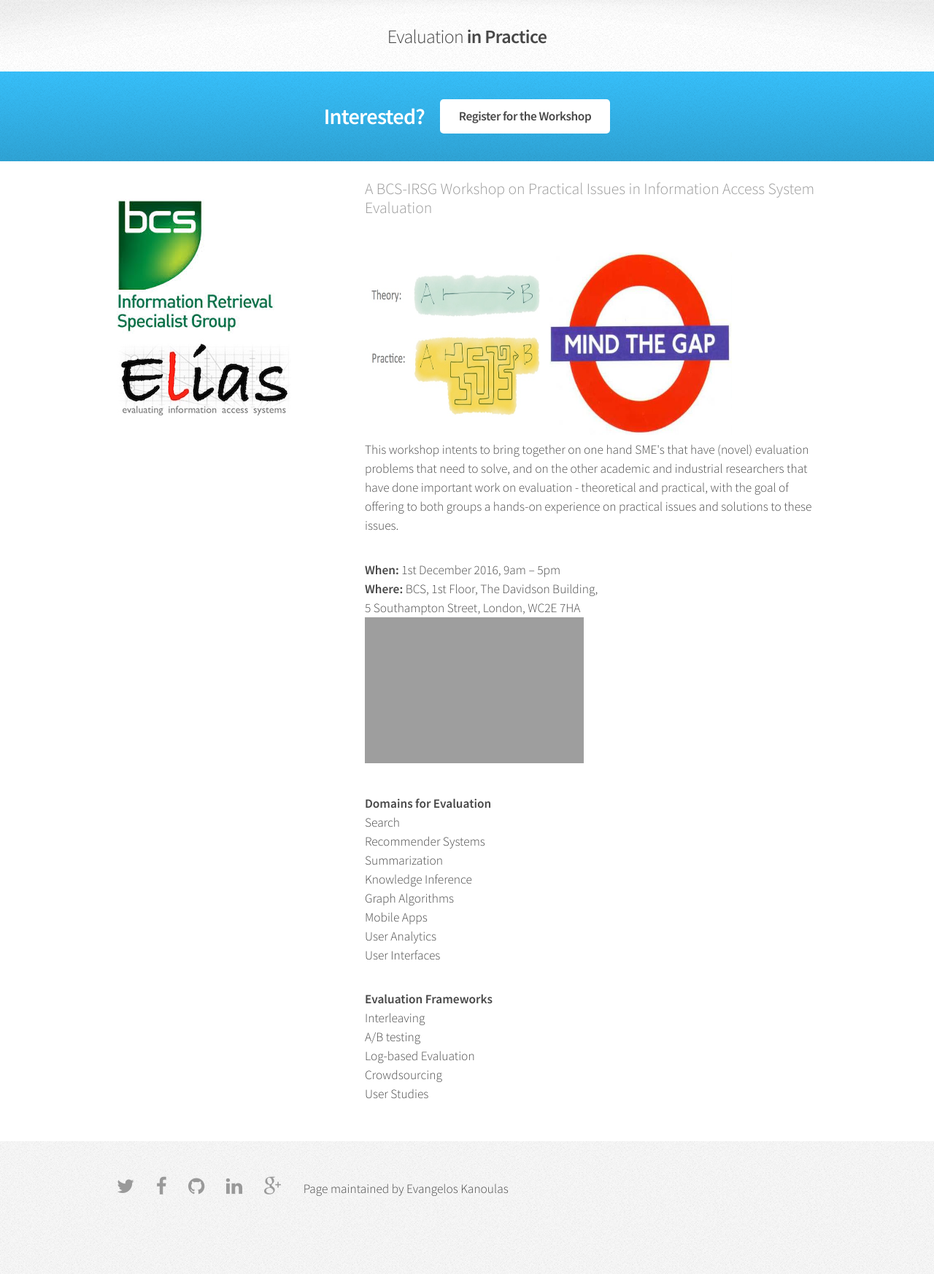
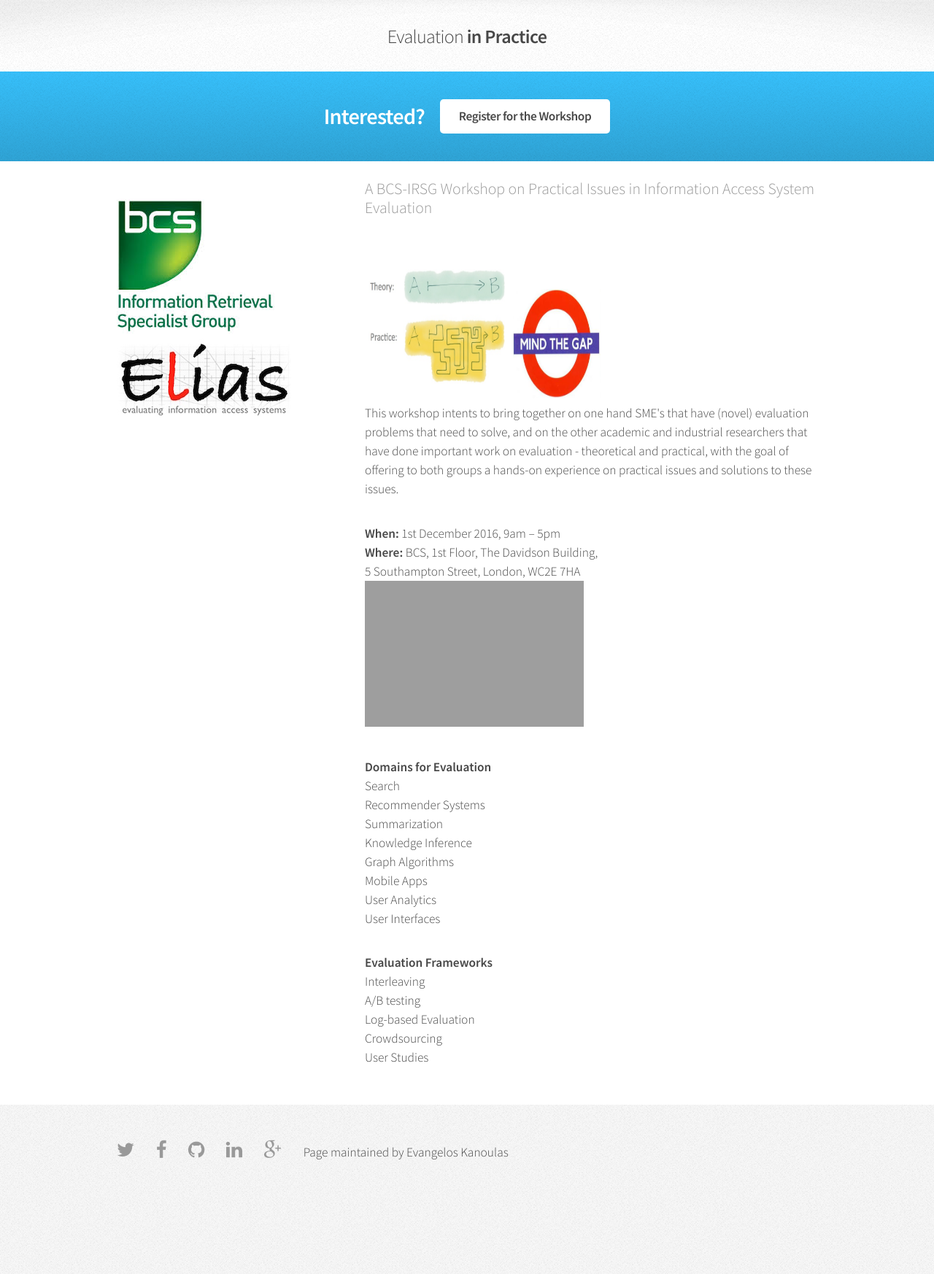
Before and after one commit to ekanou/RealEval, a Jekyll site: the page built from index.html, in a window 1280 px wide. Shown: the whole page at 73% size. Built offline with Jekyll 4.4.1, drawn with Linux system fonts in a browser that asks for light colours; the list of posts is cut into pages by our own code; after the commit the page ends 1696 px from its top, so only the background shows below that; grey boxes are pictures that could not be loaded.

Commit message:
Update index.html

```diff
--- a/index.html
+++ b/index.html
@@ -21,8 +21,8 @@ layout: default
 							<article>
 								<header>
 									<p>A BCS-IRSG Workshop on Practical Issues in Information Access System Evaluation</p>
-									<span class="logo"><img src="{{ site.baseurl }}/assets/images//theory_vs_practice.jpg" alt="" height="250" width="250"/></span>
-									<span class="logo"><img src="{{ site.baseurl }}/assets/images//mind-the-gap-logo.jpg" alt="" height="250" width="250"/></span>
+									<span class="logo"><img src="{{ site.baseurl }}/assets/images//theory_vs_practice.jpg" alt="" height="200" width="200"/></span>
+									<span class="logo"><img src="{{ site.baseurl }}/assets/images//mind-the-gap-logo.jpg" alt="" height="150" width="120"/></span>
 								</header>
 
 								<p>This workshop intents to bring together on one hand SME's that have (novel) evaluation problems that need to solve, and on the other academic and industrial researchers that have done important work on evaluation - theoretical and practical, with the goal of offering to both groups a hands-on experience on practical issues and solutions to these issues. </p>
```
